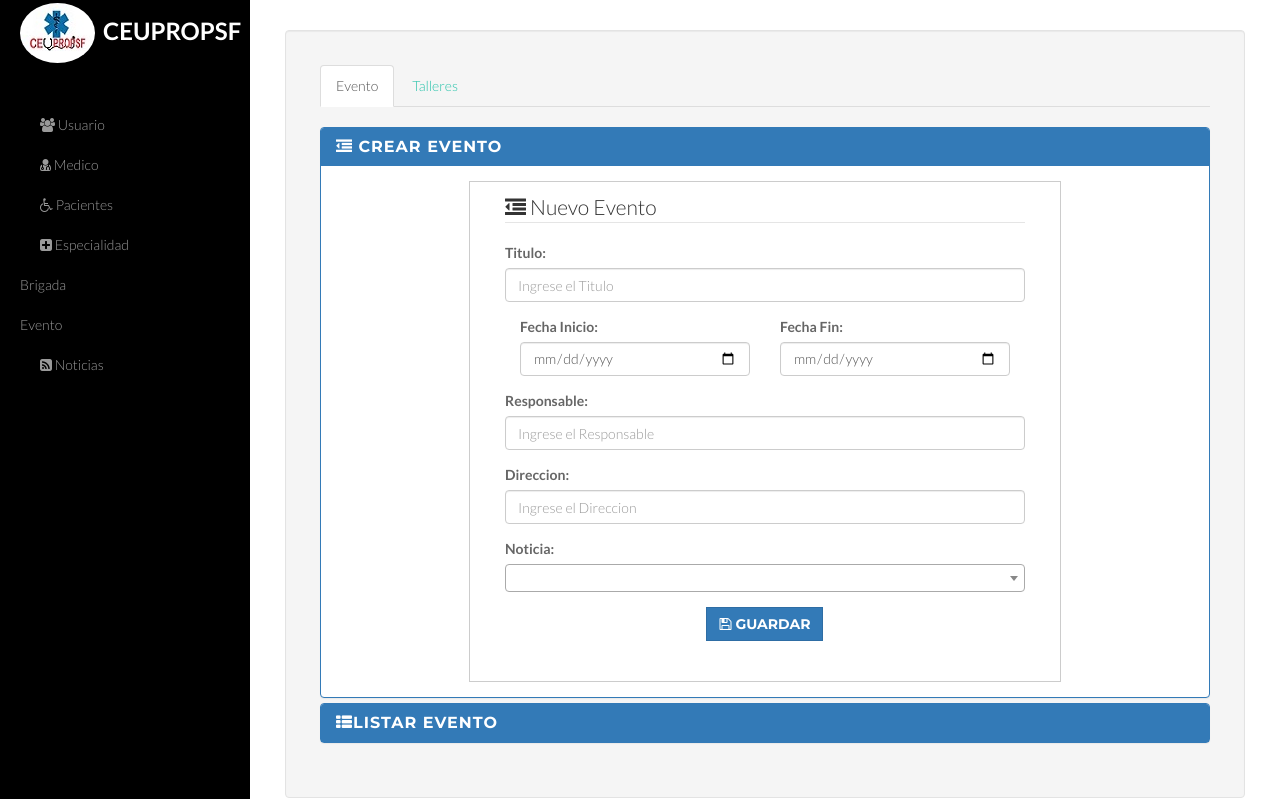
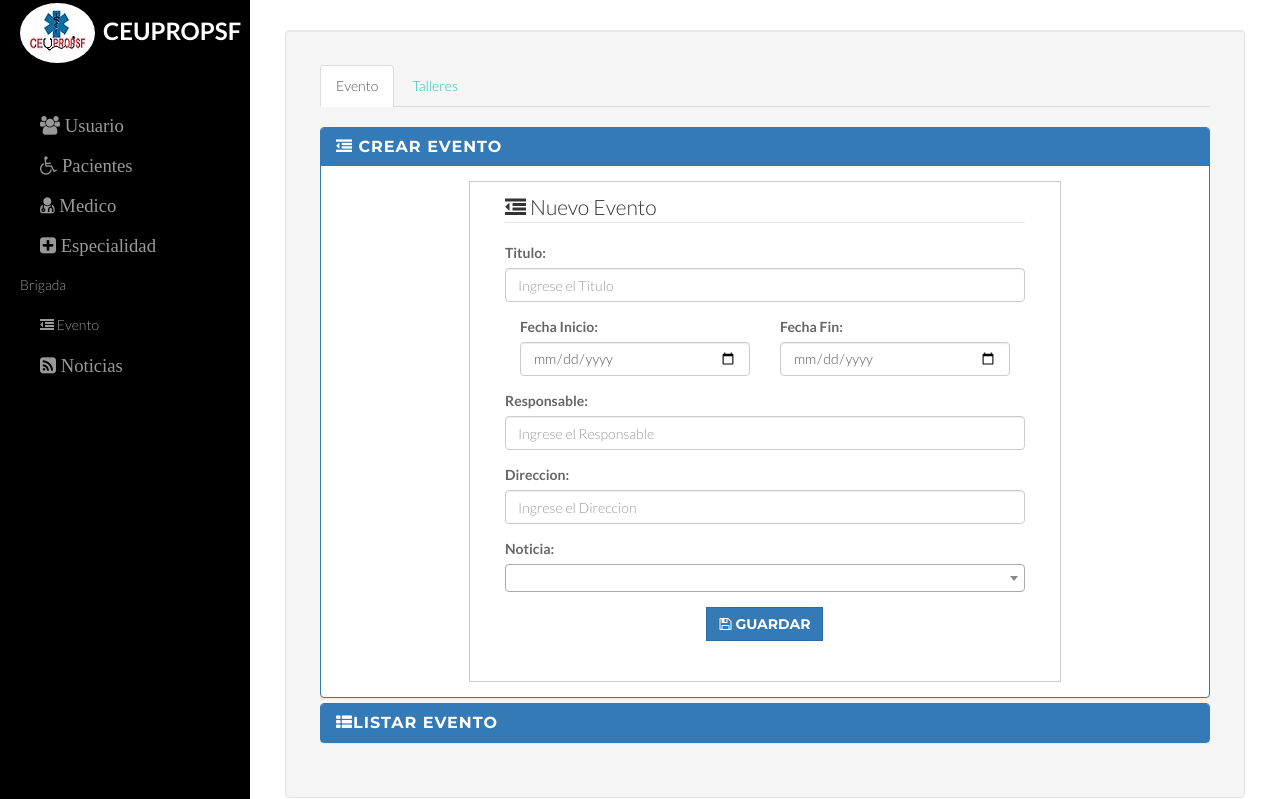
Before and after one commit to elcordova/CEUPROPSF, a CodeIgniter app: page /ceup/index.php/cevento/start in a window 1280 px wide; the page is wider, and only the part inside the window is pictured. Shown: the top 799 px of that part. Run offline with CodeIgniter, Linux system fonts and the light colour scheme; the visitor is signed in with stand-in values (Sample User, id 1); data that the repository does not hold is empty; some libraries are stand-ins or nearby versions.

Commit message:
Cambios en el menu, debido al merge con develop-design

```diff
--- a/application/views/menu.php
+++ b/application/views/menu.php
@@ -18,30 +18,30 @@
                 </li>
 
                 <li>
-                    <a href="<?php echo base_url()?>cusuario/start"><i class="fa fa-users fa-large"></i><span class="nav-label"> Usuario</span></a>
+                    <a href="<?php echo base_url()?>cusuario/start"><i class="fa fa-users fa-lg"><span class="nav-label">  Usuario</span></i></a>
+                </li>
+                <li>
+                    <a href="<?php echo base_url()?>cpaciente/start"><i class="fa fa-wheelchair fa-lg"><span class="nav-label">  Pacientes</span></i></a>
                 </li>
 
                 <li>
-                    <a href="<?php echo base_url()?>cmedico/start"><i class="fa fa-user-md"></i><span class="nav-label"> Medico</span></a>
-                </li>
-                <li>
-                    <a href="<?php echo base_url()?>cpaciente/start"><i class="fa fa-wheelchair"></i><span class="nav-label"> Pacientes</span></a>
+                    <a href="<?php echo base_url()?>cmedico/start"><i class="fa fa-user-md fa-lg"><span class="nav-label">  Medico</span></i></a>
                 </li>
 
                 <li>
-                    <a href="<?php echo base_url()?>cespecialidad/start"><i class="fa fa-plus-square"></i><span class="nav-label"> Especialidad</span></a>
+                    <a href="<?php echo base_url()?>cespecialidad/start"><i class="fa fa-plus-square fa-lg"><span class="nav-label">  Especialidad</span></i></a>
                 </li>
 
-                <li>
+				<li>
                     <a href="<?php echo base_url()?>cbrigada/start">Brigada</a>
                 </li>
 
                 <li>
-                    <a href="<?php echo base_url()?>cevento/start">Evento</a>
+                    <a href="<?php echo base_url()?>cevento/start"><i class="fa fa-dedent"></i><span class="nav-label"> Evento</span></a>
                 </li>
 
                 <li>
-                    <a href="<?php echo base_url()?>Noticias/index"><i class="fa fa-rss-square"></i><span class="nav-label"> Noticias</span></a>
+                    <a href="<?php echo base_url()?>Noticias/index"><i class="fa fa-rss-square fa-lg"><span class="nav-label">  Noticias</span></i></a>
                 </li>
 
             </ul>
```
